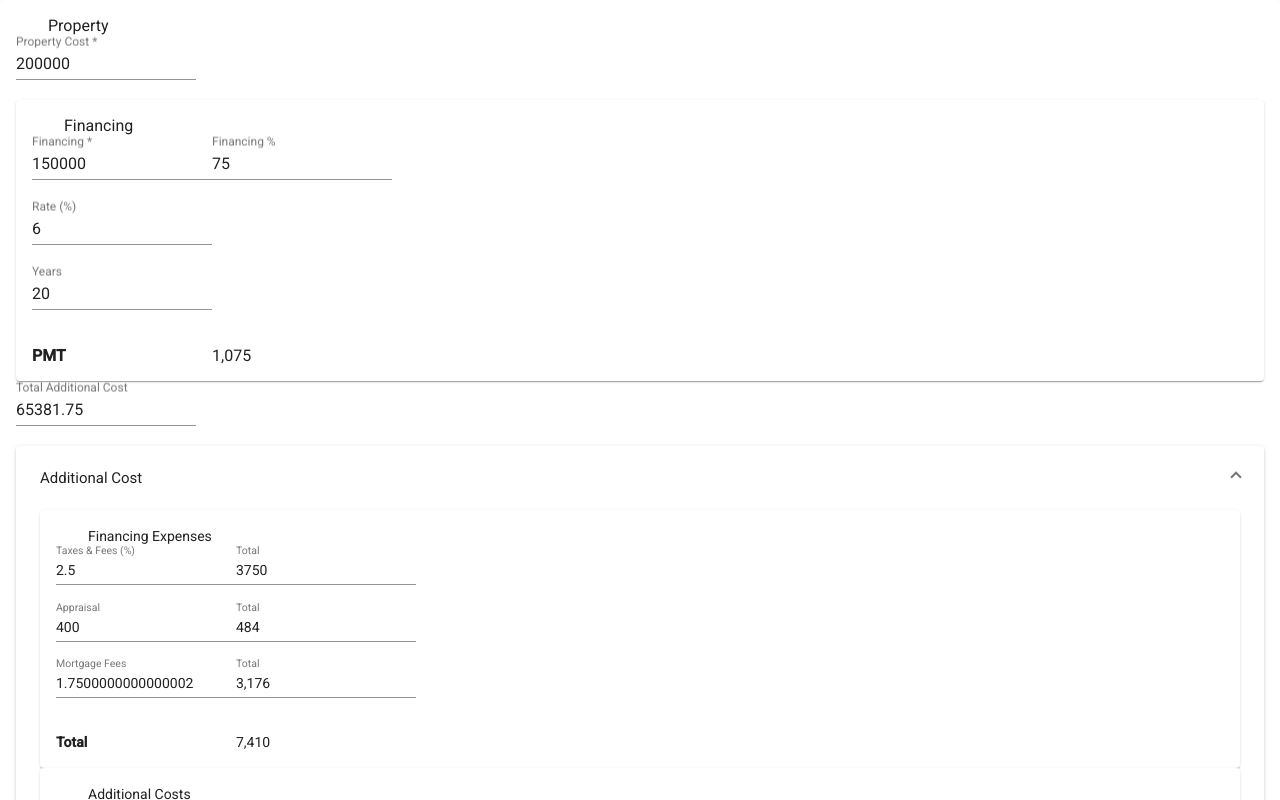
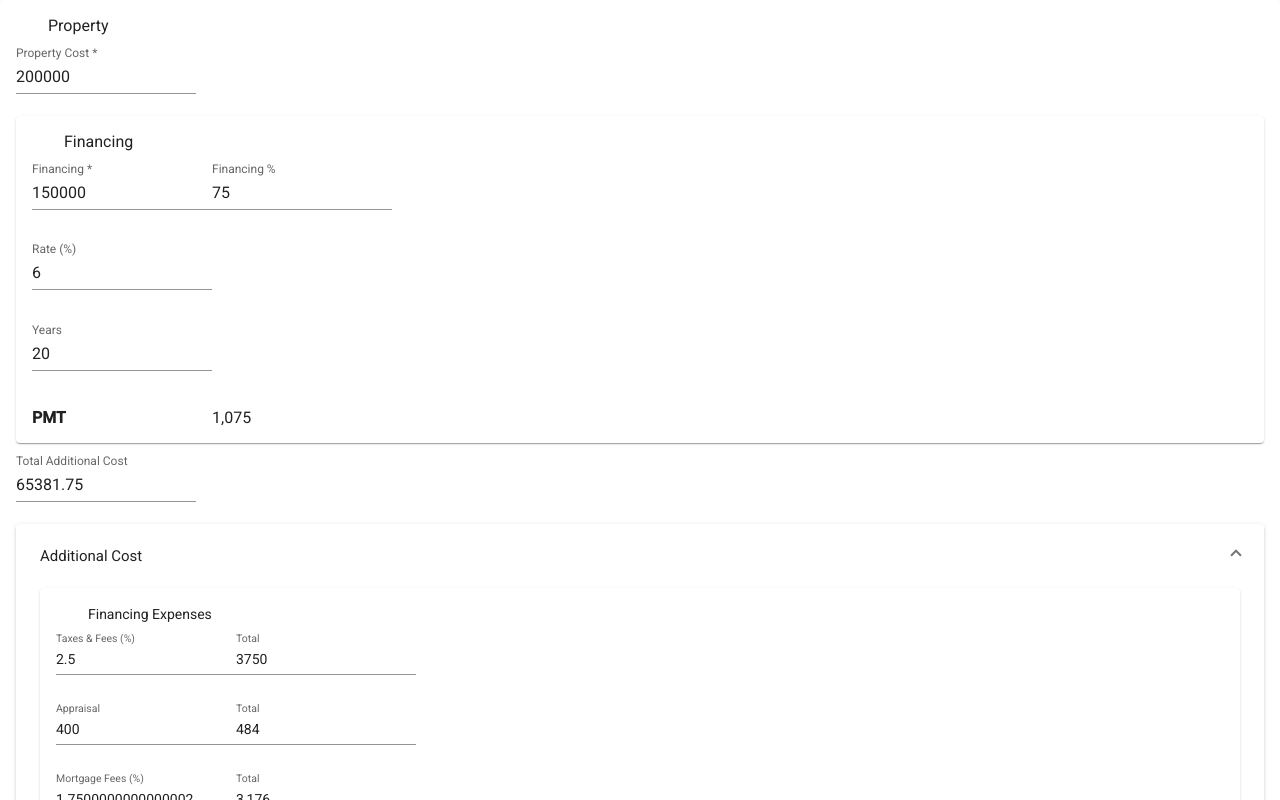
Before and after one commit to YehudahA/REJ, an Angular app: page / in a window 1280 px wide. Both pictures are taken after a click on the button "Additional Cost". Shown: the top 800 px of the page. Built offline with nearby package versions, Linux system fonts and the light colour scheme.

Commit message:
use standard appearance

```diff
--- a/src/app/inversion/inversion.component.html
+++ b/src/app/inversion/inversion.component.html
@@ -3,9 +3,9 @@
         <mat-card-header>Property</mat-card-header>
 
         <div>
-            <mat-form-field>
-                <input matInput placeholder="Property Cost" [(ngModel)]="inversion.propertyCost" required
-                    appThousands />
+            <mat-form-field appearance="standard">
+                <mat-label>Property Cost</mat-label>
+                <input matInput [(ngModel)]="inversion.propertyCost" required appThousands />
             </mat-form-field>
         </div>
 
@@ -13,26 +13,35 @@
             <mat-card-header>Financing</mat-card-header>
 
             <div>
-                <mat-form-field>
-                    <input matInput placeholder="Financing" [(ngModel)]="inversion.financing" required appThousands />
+                <mat-form-field appearance="standard">
+                    <mat-label>Financing</mat-label>
+                    <input matInput [(ngModel)]="inversion.financing" required appThousands />
                 </mat-form-field>
-                <mat-form-field>
-                    <input matInput placeholder="Financing %" [ngModel]="inversion.financing / inversion.propertyCost"
-                        (ngModelChange)="inversion.financing = $event * inversion.propertyCost" type="number"
-                        step="0.01" percentage />
+
+                <mat-form-field appearance="standard">
+                    <mat-label>Financing %</mat-label>
+
+                    <input matInput
+                        [ngModel]="inversion.financing / inversion.propertyCost"
+                        (ngModelChange)="inversion.financing = $event * inversion.propertyCost"
+                        type="number" step="0.01"
+                        percentage />
                 </mat-form-field>
             </div>
 
             <div>
-                <mat-form-field>
-                    <input matInput placeholder="Rate (%)" [(ngModel)]="inversion.financingRate" type="number"
-                        step="0.01" percentage />
+                <mat-form-field appearance="standard">
+                    <mat-label>Rate (%)</mat-label>
+                    <input matInput
+                        [(ngModel)]="inversion.financingRate"
+                        type="number" step="0.01" percentage />
                 </mat-form-field>
             </div>
 
             <div>
-                <mat-form-field>
-                    <input matInput placeholder="Years" [(ngModel)]="inversion.financingNPER" />
+                <mat-form-field appearance="standard">
+                    <mat-label>Years</mat-label>
+                    <input matInput [(ngModel)]="inversion.financingNPER" />
                 </mat-form-field>
             </div>
 
@@ -44,9 +53,9 @@
 
 
         <div>
-            <mat-form-field>
-                <input matInput placeholder="Total Additional Cost" readonly
-                    [ngModel]="inversion.additionalCosts.total" />
+            <mat-form-field appearance="standard">
+                <mat-label>Total Additional Cost</mat-label>
+                <input matInput readonly [ngModel]="inversion.additionalCosts.total" />
             </mat-form-field>
         </div>
 
@@ -57,38 +66,39 @@
                 <mat-card-header>Financing Expenses</mat-card-header>
 
                 <div>
-                    <mat-form-field>
-                        <input matInput placeholder="Taxes & Fees (%)"
-                            [(ngModel)]="inversion.additionalCosts.financTaxes" percentage />
+                    <mat-form-field appearance="standard">
+                        <mat-label>Taxes & Fees (%)</mat-label>
+                        <input matInput [(ngModel)]="inversion.additionalCosts.financTaxes" percentage />
                     </mat-form-field>
 
-                    <mat-form-field>
-                        <input matInput placeholder="Total" readonly
-                            [ngModel]="inversion.additionalCosts.financTaxesTotal" />
+                    <mat-form-field appearance="standard">
+                        <mat-label>Total</mat-label>
+                        <input matInput readonly [ngModel]="inversion.additionalCosts.financTaxesTotal" />
                     </mat-form-field>
                 </div>
 
                 <div>
-                    <mat-form-field>
-                        <input matInput placeholder="Appraisal" [(ngModel)]="inversion.additionalCosts.appraisal" />
+                    <mat-form-field appearance="standard">
+                        <mat-label>Appraisal</mat-label>
+                        <input matInput [(ngModel)]="inversion.additionalCosts.appraisal" />
                     </mat-form-field>
 
-                    <mat-form-field>
-                        <input matInput placeholder="Total" readonly
-                            [ngModel]="inversion.additionalCosts.appraisalTotal" />
+                    <mat-form-field appearance="standard">
+                        <mat-label>Total</mat-label>
+                        <input matInput readonly [ngModel]="inversion.additionalCosts.appraisalTotal" />
                     </mat-form-field>
                 </div>
 
 
                 <div>
-                    <mat-form-field>
-                        <input matInput placeholder="Mortgage Fees" [(ngModel)]="inversion.additionalCosts.mortgageFees"
-                            percentage />
+                    <mat-form-field appearance="standard">
+                        <mat-label>Mortgage Fees (%)</mat-label>
+                        <input matInput [(ngModel)]="inversion.additionalCosts.mortgageFees" percentage />
                     </mat-form-field>
 
-                    <mat-form-field>
-                        <input matInput placeholder="Total" readonly
-                            [ngModel]="inversion.additionalCosts.mortgageFeesTotal  | number:'1.0-0'" />
+                    <mat-form-field appearance="standard">
+                        <mat-label>Total</mat-label>
+                        <input matInput readonly [ngModel]="inversion.additionalCosts.mortgageFeesTotal  | number:'1.0-0'" />
                     </mat-form-field>
                 </div>
 
@@ -102,82 +112,82 @@
                 <mat-card-header>Additional Costs</mat-card-header>
 
                 <div>
-                    <mat-form-field>
-                        <input matInput placeholder="Purchase Tax (%)"
-                            [(ngModel)]="inversion.additionalCosts.purchaseTax" percentage />
+                    <mat-form-field appearance="standard">
+                        <mat-label>Purchase Tax (%)</mat-label>
+                        <input matInput [(ngModel)]="inversion.additionalCosts.purchaseTax" percentage />
                     </mat-form-field>
 
-                    <mat-form-field>
-                        <input matInput placeholder="Total" readonly
-                            [ngModel]="inversion.additionalCosts.purchaseTaxTotal" />
+                    <mat-form-field appearance="standard">
+                        <mat-label>Total</mat-label>
+                        <input matInput readonly [ngModel]="inversion.additionalCosts.purchaseTaxTotal" />
                     </mat-form-field>
                 </div>
 
                 <div>
-                    <mat-form-field>
-                        <input matInput placeholder="Due Diligens Reports (%)"
-                            [(ngModel)]="inversion.additionalCosts.diligensReports" percentage />
+                    <mat-form-field appearance="standard">
+                        <mat-label>Due Diligens Reports (%)</mat-label>
+                        <input matInput [(ngModel)]="inversion.additionalCosts.diligensReports" percentage />
                     </mat-form-field>
 
-                    <mat-form-field>
-                        <input matInput placeholder="Total" readonly
-                            [ngModel]="inversion.additionalCosts.diligensReportsTotal" />
+                    <mat-form-field appearance="standard">
+                        <mat-label>Total</mat-label>
+                        <input matInput readonly [ngModel]="inversion.additionalCosts.diligensReportsTotal" />
                     </mat-form-field>
                 </div>
 
                 <div>
-                    <mat-form-field>
-                        <input matInput placeholder="Notary & Property Registration (%)"
-                            [(ngModel)]="inversion.additionalCosts.notary" percentage />
+                    <mat-form-field appearance="standard">
+                        <mat-label>Notary & Property Registration (%)</mat-label>
+                        <input matInput [(ngModel)]="inversion.additionalCosts.notary" percentage />
                     </mat-form-field>
 
-                    <mat-form-field>
-                        <input matInput placeholder="Total" readonly
-                            [ngModel]="inversion.additionalCosts.notaryTotal" />
+                    <mat-form-field appearance="standard">
+                        <mat-label>Total</mat-label>
+                        <input matInput readonly [ngModel]="inversion.additionalCosts.notaryTotal" />
                     </mat-form-field>
                 </div>
 
                 <div>
-                    <mat-form-field>
-                        <input matInput placeholder="Tourist Use Permission"
-                            [(ngModel)]="inversion.additionalCosts.touristUsePermission" />
+                    <mat-form-field appearance="standard">
+                        <mat-label>Tourist Use Permission</mat-label>
+                        <input matInput [(ngModel)]="inversion.additionalCosts.touristUsePermission" />
                     </mat-form-field>
 
-                    <mat-form-field>
-                        <input matInput placeholder="Total" readonly
-                            [ngModel]="inversion.additionalCosts.touristUsePermissionTotal" />
+                    <mat-form-field appearance="standard">
+                        <mat-label>Total</mat-label>
+                        <input matInput readonly [ngModel]="inversion.additionalCosts.touristUsePermissionTotal" />
                     </mat-form-field>
                 </div>
 
                 <div>
-                    <mat-form-field>
-                        <input matInput placeholder="Legal Fees (Lawyers) (%)"
-                            [(ngModel)]="inversion.additionalCosts.lawyers" percentage />
+                    <mat-form-field appearance="standard">
+                        <mat-label>Legal Fees (Lawyers) (%)</mat-label>
+                        <input matInput [(ngModel)]="inversion.additionalCosts.lawyers" percentage />
                     </mat-form-field>
 
-                    <mat-form-field>
-                        <input matInput placeholder="Total (+300)" readonly
-                            [ngModel]="inversion.additionalCosts.lawyersTotal" />
+                    <mat-form-field appearance="standard">
+                        <mat-label>Total (+300)</mat-label>
+                        <input matInput readonly [ngModel]="inversion.additionalCosts.lawyersTotal" />
                     </mat-form-field>
                 </div>
 
                 <div>
-                    <mat-form-field>
-                        <input matInput placeholder="Legal (miscelaneous)"
-                            [(ngModel)]="inversion.additionalCosts.legal" />
+                    <mat-form-field appearance="standard">
+                        <mat-label>Legal (miscelaneous)</mat-label>
+                        <input matInput [(ngModel)]="inversion.additionalCosts.legal" />
                     </mat-form-field>
 
                 </div>
 
                 <div>
-                    <mat-form-field>
-                        <input matInput placeholder="Process Fees (REJ & GB) (%)"
-                            [(ngModel)]="inversion.additionalCosts.REJFees" percentage />
+                    <mat-form-field appearance="standard">
+                        <mat-label>Process Fees (REJ & GB) (%)</mat-label>
+                        <input matInput [(ngModel)]="inversion.additionalCosts.REJFees" percentage />
                     </mat-form-field>
 
-                    <mat-form-field>
-                        <input matInput placeholder="Total" readonly
-                            [ngModel]="inversion.additionalCosts.REJFeesTotal" />
+                    <mat-form-field appearance="standard">
+                        <mat-label>Total</mat-label>
+                        <input matInput readonly [ngModel]="inversion.additionalCosts.REJFeesTotal" />
                     </mat-form-field>
                 </div>
 
@@ -191,48 +201,48 @@
                 <mat-card-header>Renovation Costs (Est.)</mat-card-header>
 
                 <div>
-                    <mat-form-field>
-                        <input matInput placeholder="Property Size"
-                            [(ngModel)]="inversion.additionalCosts.propertySize" />
+                    <mat-form-field appearance="standard">
+                        <mat-label>Property Size</mat-label>
+                        <input matInput [(ngModel)]="inversion.additionalCosts.propertySize" />
                     </mat-form-field>
 
                 </div>
                 <div>
-                    <mat-form-field>
-                        <input matInput placeholder="Cost per Sq.M"
-                            [(ngModel)]="inversion.additionalCosts.renovationCostPerM" />
+                    <mat-form-field appearance="standard">
+                        <mat-label>Cost per Sq.M</mat-label>
+                        <input matInput [(ngModel)]="inversion.additionalCosts.renovationCostPerM" />
                     </mat-form-field>
 
 
-                    <mat-form-field>
-                        <input matInput placeholder="Total" readonly
-                            [ngModel]="inversion.additionalCosts.renovationCostPropertyTotal" />
+                    <mat-form-field appearance="standard">
+                        <mat-label>Total</mat-label>
+                        <input matInput readonly [ngModel]="inversion.additionalCosts.renovationCostPropertyTotal" />
                     </mat-form-field>
                 </div>
 
                 <div>
-                    <mat-form-field>
-                        <input matInput placeholder="Accessories & Appliances"
-                            [(ngModel)]="inversion.additionalCosts.accesseories" />
+                    <mat-form-field appearance="standard">
+                        <mat-label>Accessories & Appliances</mat-label>
+                        <input matInput [(ngModel)]="inversion.additionalCosts.accesseories" />
                     </mat-form-field>
 
 
-                    <mat-form-field>
-                        <input matInput placeholder="Total" readonly
-                            [ngModel]="inversion.additionalCosts.accesseoriesTotal" />
+                    <mat-form-field appearance="standard">
+                        <mat-label>Total</mat-label>
+                        <input matInput readonly [ngModel]="inversion.additionalCosts.accesseoriesTotal" />
                     </mat-form-field>
                 </div>
 
                 <div>
-                    <mat-form-field>
-                        <input matInput placeholder="Renovation Management"
-                            [(ngModel)]="inversion.additionalCosts.renovationManagement" percentage />
+                    <mat-form-field appearance="standard">
+                        <mat-label>Renovation Management</mat-label>
+                        <input matInput [(ngModel)]="inversion.additionalCosts.renovationManagement" percentage />
                     </mat-form-field>
 
 
-                    <mat-form-field>
-                        <input matInput placeholder="Total" readonly
-                            [ngModel]="inversion.additionalCosts.renovationManagementTotal" />
+                    <mat-form-field appearance="standard">
+                        <mat-label>Total</mat-label>
+                        <input matInput readonly [ngModel]="inversion.additionalCosts.renovationManagementTotal" />
                     </mat-form-field>
                 </div>
 
@@ -246,9 +256,9 @@
             <mat-card>
                 <mat-card-header>Other Expenses</mat-card-header>
 
-                <mat-form-field>
-                    <input matInput placeholder="Unpredicted (Est.)" readonly
-                        [(ngModel)]="inversion.additionalCosts.unpredicted" />
+                <mat-form-field appearance="standard">
+                    <mat-label>Unpredicted (Est.)</mat-label>
+                    <input matInput [(ngModel)]="inversion.additionalCosts.unpredicted" />
                 </mat-form-field>
             </mat-card>
         </mat-expansion-panel>
@@ -258,26 +268,27 @@
         <mat-card-header>Rent</mat-card-header>
 
         <div>
-            <mat-form-field>
-                <input matInput placeholder="Daily Rent" [(ngModel)]="inversion.rent.dailyRent" />
+            <mat-form-field appearance="standard">
+                <mat-label>Daily Rent</mat-label>
+                <input matInput [(ngModel)]="inversion.rent.dailyRent" />
             </mat-form-field>
         </div>
         <div>
-            <mat-form-field>
-                <input matInput placeholder="Yearly Change (%)" [(ngModel)]="inversion.rent.yearlyChange" type="number"
-                    percentage />
+            <mat-form-field appearance="standard">
+                <mat-label>Yearly Change (%)</mat-label>
+                <input matInput [(ngModel)]="inversion.rent.yearlyChange" type="number" percentage />
             </mat-form-field>
         </div>
         <div>
-            <mat-form-field>
-                <input matInput placeholder="Occupancy (%)" [(ngModel)]="inversion.rent.occupancyPercentage"
-                    type="number" percentage />
+            <mat-form-field appearance="standard">
+                <mat-label>Occupancy (%)</mat-label>
+                <input matInput [(ngModel)]="inversion.rent.occupancyPercentage" type="number" percentage />
             </mat-form-field>
         </div>
         <div>
-            <mat-form-field>
-                <input matInput placeholder="Management Fees (%)" [(ngModel)]="inversion.rent.managementFees"
-                    type="number" percentage />
+            <mat-form-field appearance="standard">
+                <mat-label>Management Fees (%)</mat-label>
+                <input matInput [(ngModel)]="inversion.rent.managementFees" type="number" percentage />
             </mat-form-field>
         </div>
 
@@ -291,22 +302,23 @@
         <mat-card-header>Exit</mat-card-header>
 
         <div>
-            <mat-form-field>
-                <input matInput placeholder="Investment Period" [(ngModel)]="inversion.investmentPeriod" />
+            <mat-form-field appearance="standard">
+                <mat-label>Investment Period</mat-label>
+                <input matInput [(ngModel)]="inversion.investmentPeriod" />
             </mat-form-field>
         </div>
 
         <div>
-            <mat-form-field>
-                <input matInput placeholder="Current Property Value" [(ngModel)]="inversion.currentPropertyValue"
-                    appThousands />
+            <mat-form-field appearance="standard">
+                <mat-label>Current Property Value</mat-label>
+                <input matInput [(ngModel)]="inversion.currentPropertyValue" appThousands />
             </mat-form-field>
         </div>
 
         <div>
-            <mat-form-field>
-                <input matInput placeholder="Yearly Value Change (%)" [(ngModel)]="inversion.propertyValueChange"
-                    type="number" step="0.01" percentage />
+            <mat-form-field appearance="standard">
+                <mat-label>Yearly Value Change (%)</mat-label>
+                <input matInput [(ngModel)]="inversion.propertyValueChange" type="number" step="0.01" percentage />
             </mat-form-field>
         </div>
 
```
